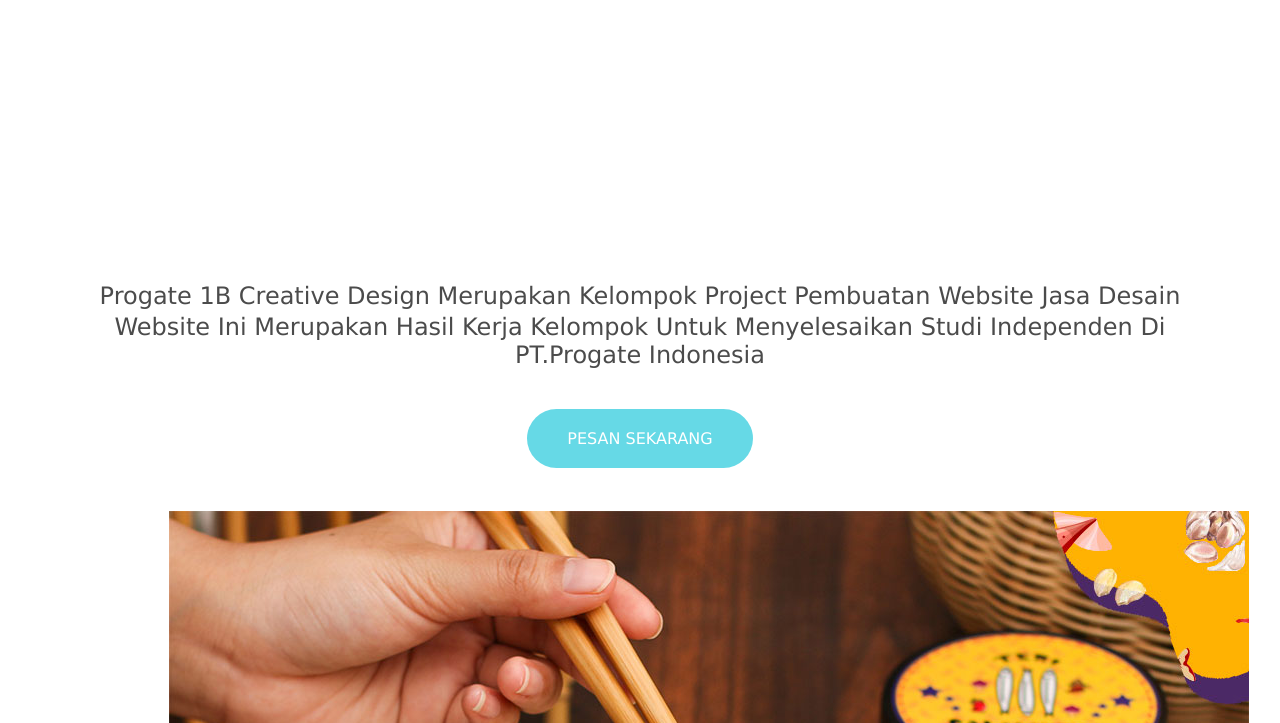
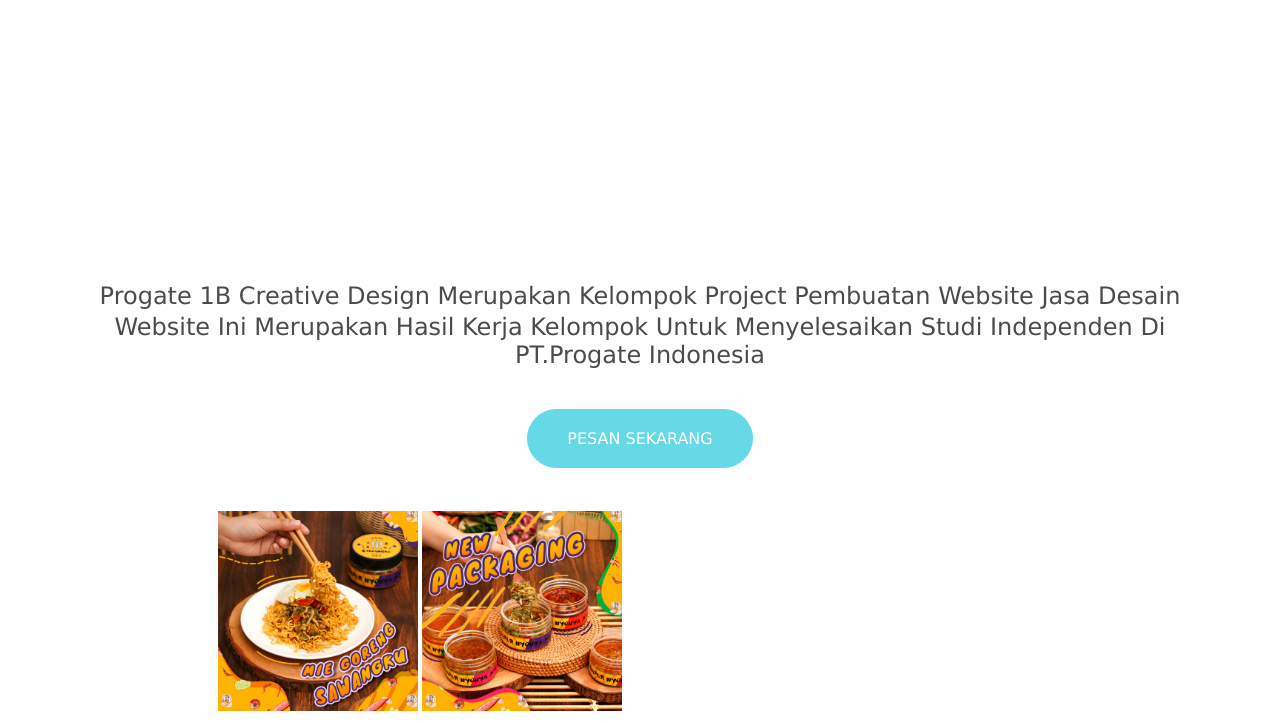
Before and after one commit to Ajengrisdiyani/proyek-kelompok-1B-progate, a plain HTML site: page index.html in a window 1280 px wide. Shown: the part 77-800 px from the top of the page. Drawn offline with Linux system fonts and the light colour scheme.

Commit message:
Penambahan konten
pemberian konten image untuk isi body

```diff
--- a/index.html
+++ b/index.html
@@ -38,11 +38,12 @@
         <div class="btn-wrapper">
           <a href="#" class="btn signup">PESAN SEKARANG</a>
         </div>
-		<div class="portofolio">
-			<div class="table-data">
+		<div class="table-data">
+			<div class="data">
 				<table>
 					<th>Feed Instagram</th>
-					<td><img src="Feed_Mie.jpg" alt="Feed Instagram Dapur Nyonya Joy"></td>
+					<td><img src="Feed_Mie.jpg" alt="Girl in a jacket" width="200" height="200"></td>
+					<td><img src="Feed_New.jpg" alt="Girl in a jacket" width="200" height="200"></td>
 				</table>
 			</div>
 		</div>
--- a/stylesheet.css
+++ b/stylesheet.css
@@ -190,9 +190,7 @@
   opacity: 1;
 }
 
-.portofolio{
 
-}
 
 @keyframes example {
   from {background-color: red;}
```
Also changed, not shown: Feed_New.jpg (renamed from Feed_New Packaging.jpg).
